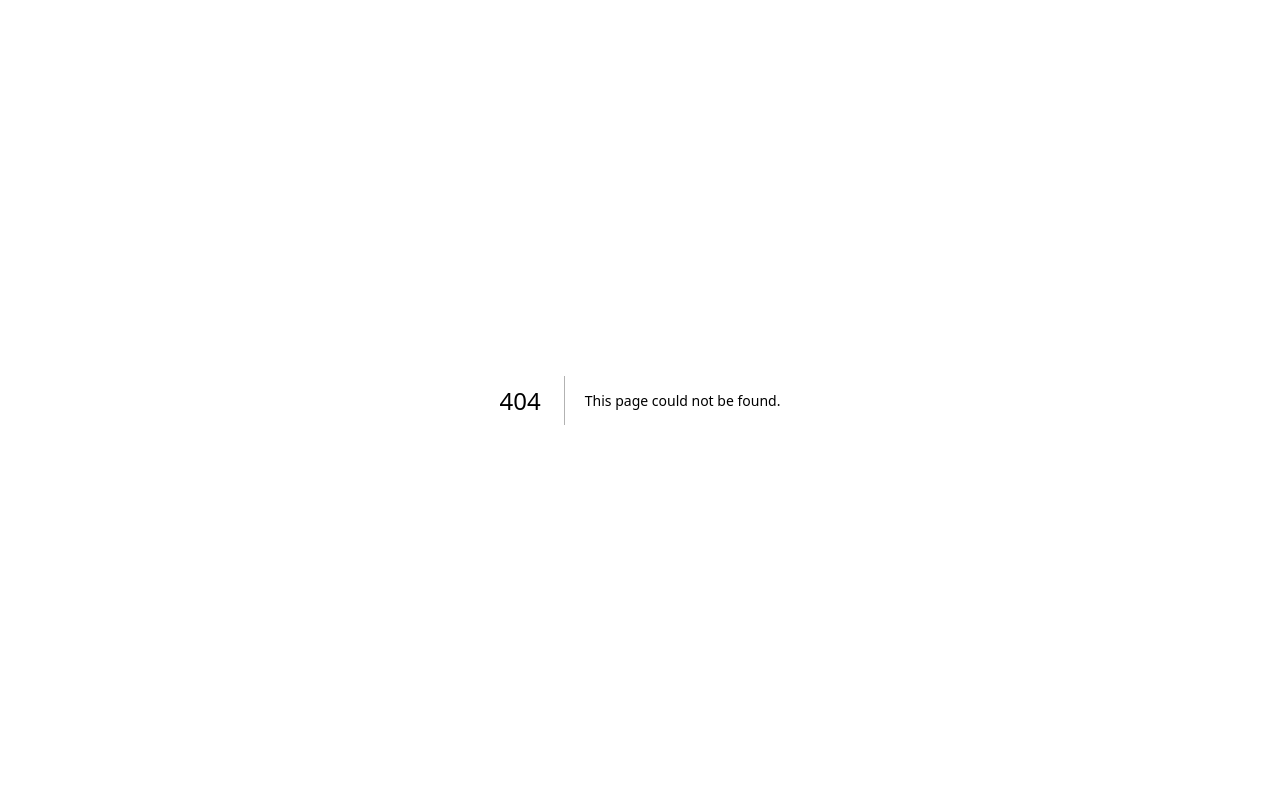
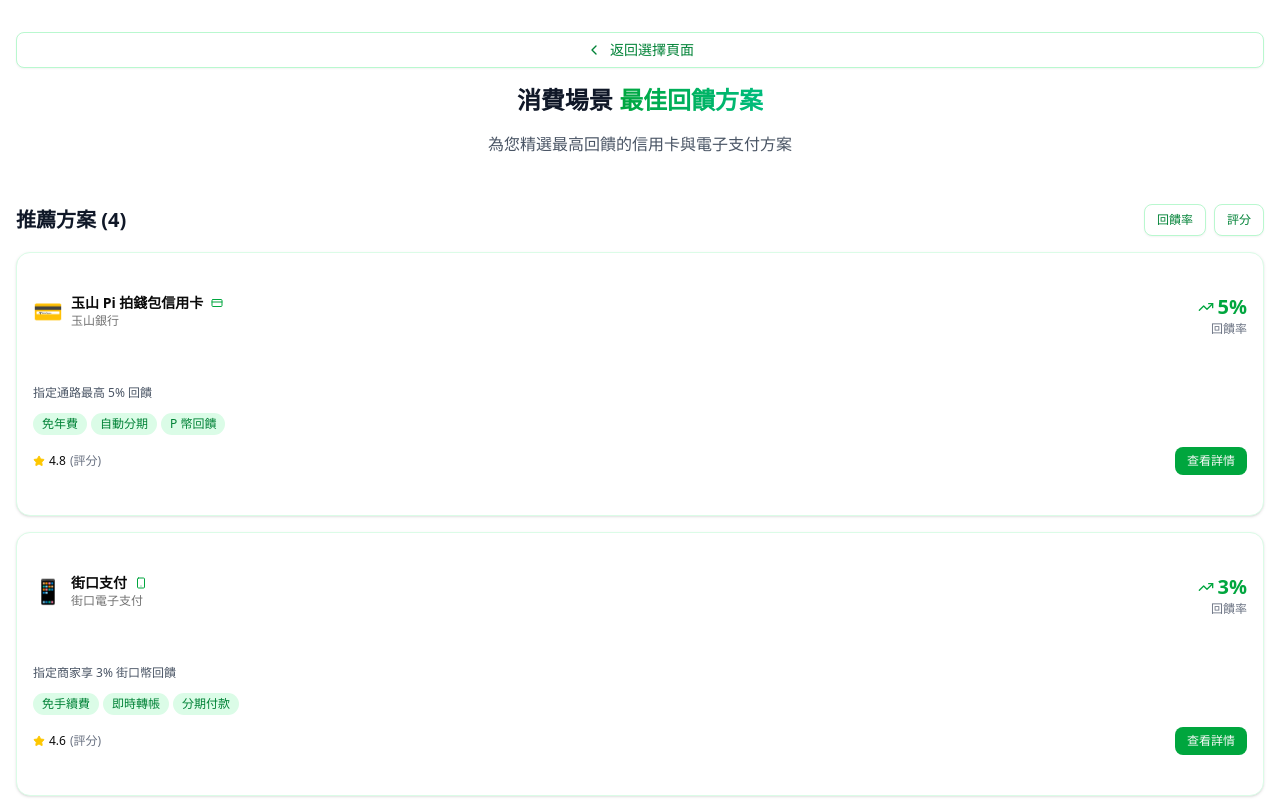
Before and after one commit to a401120174/aozora, a Next.js app: page /results in a window 1280 px wide. Before the commit this address had no page. Shown: the top 800 px of the page. Built offline with nearby package versions, Linux system fonts and the light colour scheme.

Commit message:
Add ResultsPage component to display recommended credit cards and e-payment options

```diff
--- /dev/null
+++ b/src/app/results/page.tsx
@@ -0,0 +1,230 @@
+'use client'
+
+import { Suspense } from 'react'
+import { useSearchParams } from 'next/navigation'
+import { Card, CardContent, CardDescription, CardHeader, CardTitle } from '@/components/ui/card'
+import { Button } from '@/components/ui/button'
+import { Badge } from '@/components/ui/badge'
+import { ChevronLeft, CreditCard, Smartphone, TrendingUp, Star } from 'lucide-react'
+import Link from 'next/link'
+
+// 模擬的信用卡和電子支付數據
+const mockResults = [
+  {
+    type: 'credit_card',
+    name: '玉山 Pi 拍錢包信用卡',
+    bank: '玉山銀行',
+    cashback: '5%',
+    description: '指定通路最高 5% 回饋',
+    features: ['免年費', '自動分期', 'P 幣回饋'],
+    rating: 4.8,
+    icon: '💳'
+  },
+  {
+    type: 'epay',
+    name: '街口支付',
+    provider: '街口電子支付',
+    cashback: '3%',
+    description: '指定商家享 3% 街口幣回饋',
+    features: ['免手續費', '即時轉帳', '分期付款'],
+    rating: 4.6,
+    icon: '📱'
+  },
+  {
+    type: 'credit_card',
+    name: '中國信託 LINE Pay 卡',
+    bank: '中國信託',
+    cashback: '3%',
+    description: 'LINE Pay 專屬回饋',
+    features: ['LINE Points', '生日月加碼', '指定通路'],
+    rating: 4.5,
+    icon: '💳'
+  },
+  {
+    type: 'epay',
+    name: 'LINE Pay',
+    provider: 'LINE',
+    cashback: '2%',
+    description: '全通路 2% LINE Points 回饋',
+    features: ['跨境支付', '分割付款', '優惠券'],
+    rating: 4.4,
+    icon: '📱'
+  }
+]
+
+function ResultsContent() {
+  const searchParams = useSearchParams()
+
+  // 獲取查詢參數
+  const category = searchParams.get('category')
+  const merchant = searchParams.get('merchant')
+  const country = searchParams.get('country')
+  const channel = searchParams.get('channel')
+  const epay = searchParams.get('epay')
+
+  // 根據參數生成標題
+  const generateTitle = () => {
+    const merchantNames: { [key: string]: string } = {
+      'ana': 'ANA 全日空',
+      'jal': 'JAL 日本航空',
+      'jr': 'JR Pass / Suica',
+      'mitsukoshi': '日本三越',
+      'takashimaya': '日本高島屋',
+      'biccamera': 'Bic Camera',
+      'netflix': 'Netflix',
+      'spotify': 'Spotify',
+      'pxmart': '全聯',
+      'familymart': '全家',
+      'momo': 'momo 購物網',
+      'shopee': '蝦皮 Shopee',
+      // 可以繼續添加更多商家
+    }
+
+    const merchantName = merchant ? merchantNames[merchant] || merchant : ''
+    return merchantName || '消費場景'
+  }
+
+  const ResultCard = ({ result }: { result: any }) => (
+    <Card className="hover:shadow-lg transition-all duration-200 border-green-100">
+      <CardHeader className="p-4">
+        <div className="flex items-start justify-between">
+          <div className="flex items-center gap-2">
+            <div className="text-2xl">{result.icon}</div>
+            <div>
+              <CardTitle className="text-sm flex items-center gap-2">
+                {result.name}
+                {result.type === 'credit_card' ?
+                  <CreditCard className="w-3 h-3 text-green-600" /> :
+                  <Smartphone className="w-3 h-3 text-green-600" />
+                }
+              </CardTitle>
+              <CardDescription className="text-xs">{result.bank || result.provider}</CardDescription>
+            </div>
+          </div>
+          <div className="text-right">
+            <div className="text-xl font-bold text-green-600 flex items-center gap-1">
+              <TrendingUp className="w-4 h-4" />
+              {result.cashback}
+            </div>
+            <div className="text-xs text-gray-500">回饋率</div>
+          </div>
+        </div>
+      </CardHeader>
+      <CardContent className="p-4 pt-0">
+        <p className="text-xs text-gray-600 mb-3">{result.description}</p>
+
+        {/* 特色功能 */}
+        <div className="flex flex-wrap gap-1 mb-3">
+          {result.features.map((feature: string, index: number) => (
+            <Badge key={index} className="text-xs px-2 py-0.5 bg-green-100 text-green-700 hover:bg-green-200">
+              {feature}
+            </Badge>
+          ))}
+        </div>
+
+        {/* 評分 */}
+        <div className="flex items-center justify-between">
+          <div className="flex items-center gap-1">
+            <Star className="w-3 h-3 fill-yellow-400 text-yellow-400" />
+            <span className="text-xs font-medium">{result.rating}</span>
+            <span className="text-xs text-gray-500">(評分)</span>
+          </div>
+          <Button size="sm" className="text-xs h-7 bg-green-600 hover:bg-green-700">
+            查看詳情
+          </Button>
+        </div>
+      </CardContent>
+    </Card>
+  )
+
+  return (
+    <div className="min-h-screen bg-white py-8">
+      <div className="container mx-auto px-4">
+        {/* 返回按鈕 */}
+        <div className="mb-4">
+          <Button variant="outline" asChild className="flex items-center gap-2 border-green-200 text-green-700 hover:bg-green-50">
+            <Link href="/scenarios">
+              <ChevronLeft className="w-4 h-4" />
+              返回選擇頁面
+            </Link>
+          </Button>
+        </div>
+
+        {/* 標題區域 */}
+        <div className="text-center mb-8">
+          <h1 className="text-2xl font-bold text-gray-900 mb-4">
+            {generateTitle()}{' '}
+            <span className="bg-gradient-to-r from-green-600 to-emerald-500 bg-clip-text text-transparent">
+              最佳回饋方案
+            </span>
+          </h1>
+          <p className="text-base text-gray-600 mb-4">
+            為您精選最高回饋的信用卡與電子支付方案
+          </p>
+
+          {/* 查詢條件顯示 */}
+          <div className="flex flex-wrap justify-center gap-2 mb-6">
+            {category && <Badge variant="outline" className="text-xs border-green-200 text-green-700">分類: {category}</Badge>}
+            {merchant && <Badge variant="outline" className="text-xs border-green-200 text-green-700">商家: {generateTitle()}</Badge>}
+            {country && <Badge variant="outline" className="text-xs border-green-200 text-green-700">國家: {country.toUpperCase()}</Badge>}
+            {channel && <Badge variant="outline" className="text-xs border-green-200 text-green-700">通路: {channel}</Badge>}
+            {epay && <Badge variant="outline" className="text-xs border-green-200 text-green-700">電子支付: {epay}</Badge>}
+          </div>
+        </div>
+
+        {/* 結果列表 */}
+        <div className="space-y-4 mb-8">
+          <div className="flex items-center justify-between">
+            <h2 className="text-xl font-bold text-gray-900">
+              推薦方案 ({mockResults.length})
+            </h2>
+            <div className="flex gap-2">
+              <Button variant="outline" size="sm" className="text-xs border-green-200 text-green-700 hover:bg-green-50">回饋率</Button>
+              <Button variant="outline" size="sm" className="text-xs border-green-200 text-green-700 hover:bg-green-50">評分</Button>
+            </div>
+          </div>
+
+          <div className="grid grid-cols-1 gap-4">
+            {mockResults.map((result, index) => (
+              <ResultCard key={index} result={result} />
+            ))}
+          </div>
+        </div>
+
+        {/* 額外資訊 */}
+        <div className="bg-green-50 border border-green-100 rounded-lg p-4 mb-6">
+          <h3 className="text-base font-semibold mb-3 flex items-center gap-2 text-green-700">
+            💡 小提醒
+          </h3>
+          <div className="space-y-2 text-xs text-gray-600">
+            <p>• 回饋率可能因促銷活動而有所調整</p>
+            <p>• 建議先確認個人消費習慣再選擇</p>
+            <p>• 部分卡片可能有年費或消費門檻</p>
+            <p>• 實際申請條件以銀行公告為準</p>
+          </div>
+        </div>
+
+        {/* 頁尾 */}
+        <div className="text-center text-sm text-gray-500 border-t border-green-100 pt-8">
+          <p>📋 資料僅供參考，實際回饋以銀行公告為準</p>
+          <p className="mt-2">最後更新：{new Date().toLocaleDateString('zh-TW')}</p>
+        </div>
+      </div>
+    </div>
+  )
+}
+
+export default function ResultsPage() {
+  return (
+    <Suspense fallback={
+      <div className="min-h-screen bg-white flex items-center justify-center">
+        <div className="text-center">
+          <div className="animate-spin rounded-full h-12 w-12 border-b-2 border-green-600 mx-auto mb-4"></div>
+          <p className="text-gray-600">載入中...</p>
+        </div>
+      </div>
+    }>
+      <ResultsContent />
+    </Suspense>
+  )
+}
```
